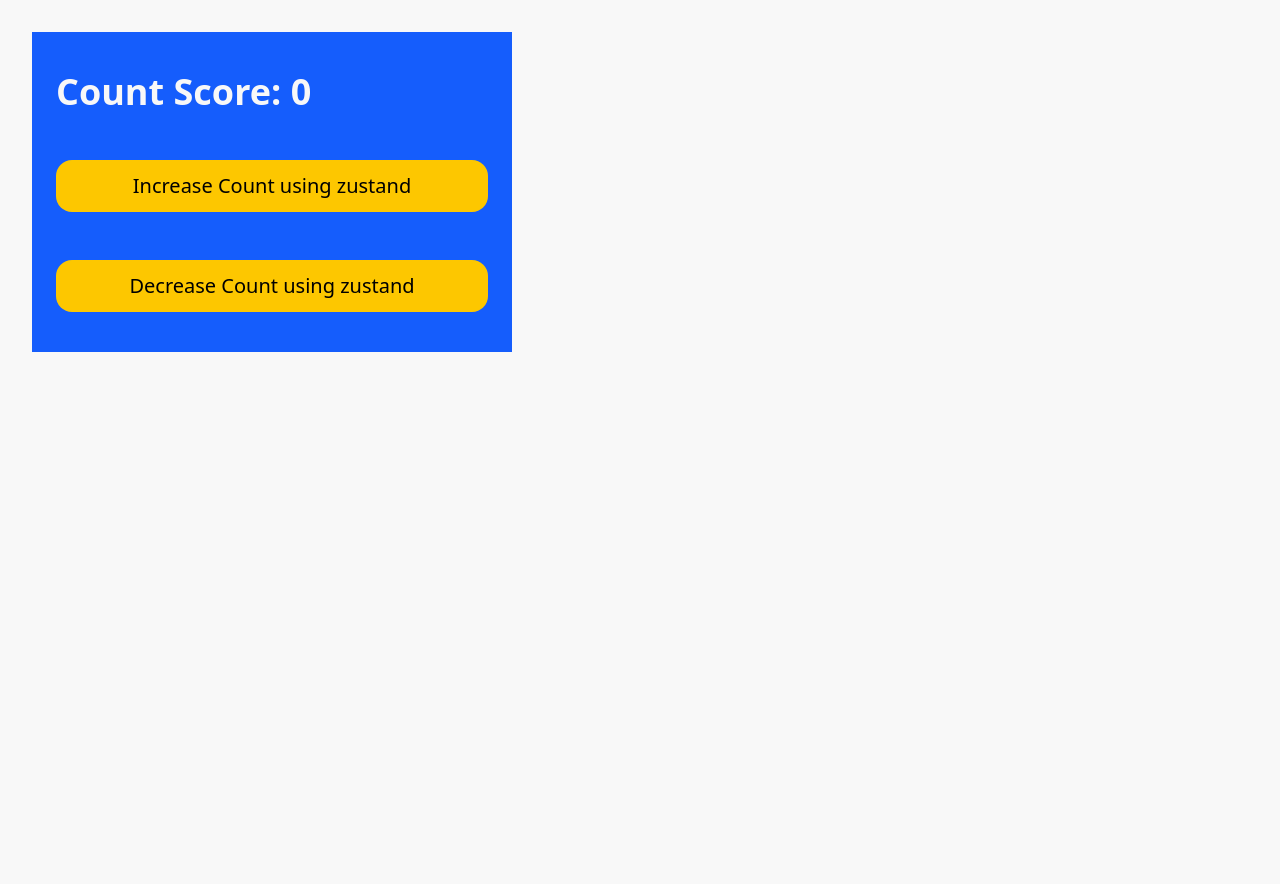
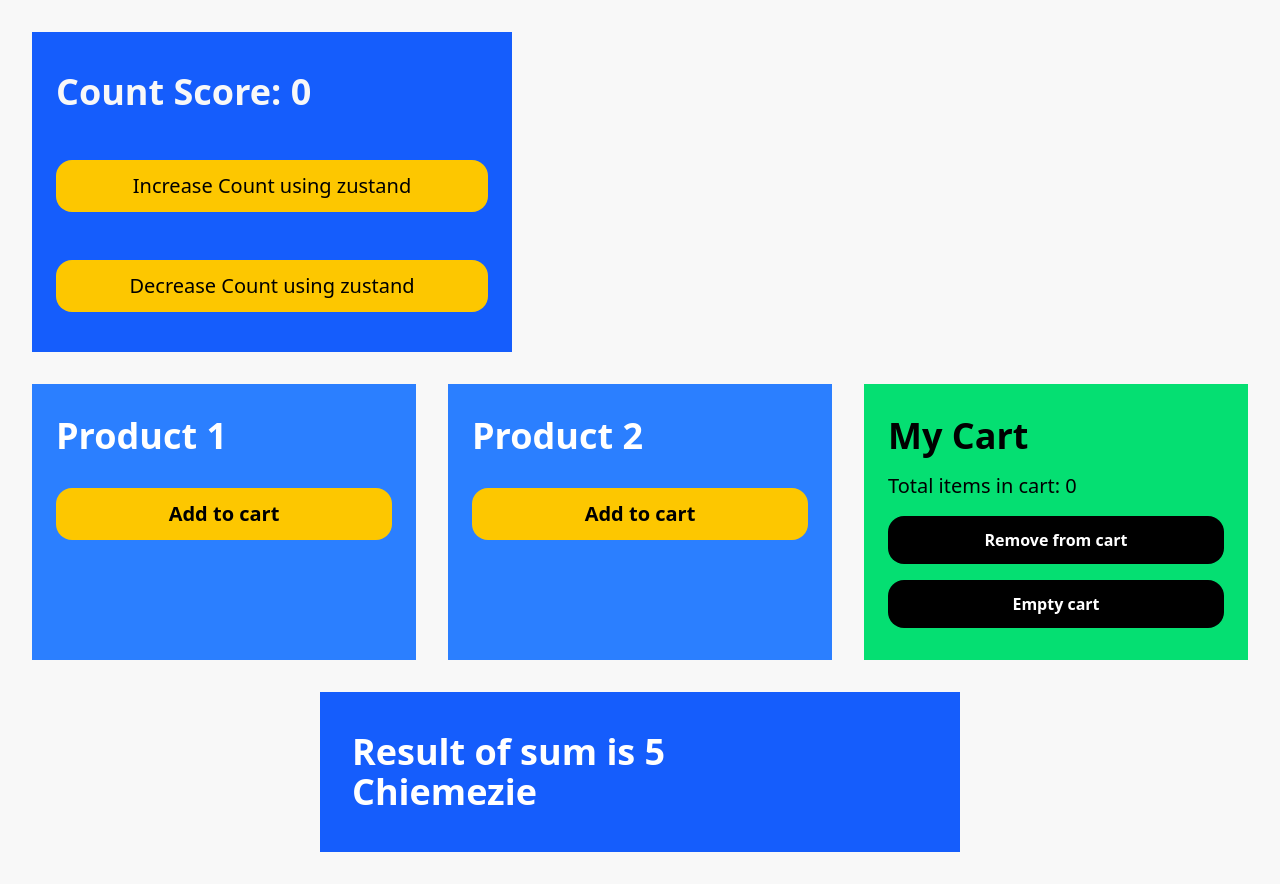
Before and after one commit to Chiemezie-Uchenwoke/react-test, a React (Vite) app: page / in a window 1280 px wide. Before the commit the page ends 800 px from the top, so only its background shows below. Built offline with nearby package versions, Linux system fonts and the light colour scheme.

Commit message:
Add new files and update useCartCount

```diff
--- a/src/App.jsx
+++ b/src/App.jsx
@@ -1,10 +1,16 @@
 import Card from "./components/Card/Card";
+// import Time from "./components/Time/Time";
+import ProductCart from "./components/ProductCart/ProductCart";
+import ShowSum from "./components/ShowSum/ShowSum";
 
 function App() {
 
   return (
     <>
       <Card />
+      {/* <Time /> */}
+      <ProductCart />
+      <ShowSum />
     </>
   )
 }
--- /dev/null
+++ b/src/components/ProductCart/ProductCart.jsx
@@ -0,0 +1,41 @@
+import useCartCount from "../../hooks/useCartCount";
+
+const ProductCart = () => {
+    const {itemsInCart, inc, dec, emptyCart} = useCartCount();
+    return (
+        <div className="flex flex-col md:flex-row gap-8 my-8">
+            <div className="product w-[calc(100%/3)]">
+                <h2 className="product-heading">Product 1</h2>
+
+                <button className="product-btn" onClick={inc}>
+                    Add to cart
+                </button>
+            </div>
+
+            <div className="product w-[calc(100%/3)]">
+                <h2 className="product-heading">Product 2</h2>
+
+                <button className="product-btn" onClick={inc}>
+                    Add to cart
+                </button>
+            </div>
+
+            <div className="bg-green-400 flex flex-col gap-4 py-8 px-4 lg:px-6 w-[calc(100%/3)]">
+                <h2 className="product-heading">My Cart</h2>
+
+                <p className="text-xl">
+                    Total items in cart: {itemsInCart}
+                </p>
+
+                <button className="bg-black text-white py-3 px-8 cursor-pointer font-bold rounded-2xl active:scale-95" onClick={dec}>
+                    Remove from cart
+                </button>
+                <button className="bg-black text-white py-3 px-8 cursor-pointer font-bold rounded-2xl active:scale-95" onClick={emptyCart}>
+                    Empty cart
+                </button>
+            </div>
+        </div>
+    )
+}
+
+export default ProductCart;
--- /dev/null
+++ b/src/components/ShowSum/ShowSum.jsx
@@ -0,0 +1,21 @@
+const ShowSum = () => {
+    const calcSum = (a, b) => {
+        return a + b;
+    }
+
+    const showName = () => {
+        return "Chiemezie";
+    }
+
+    return (
+        <div className="w-full max-w-[40rem] mx-auto bg-blue-600 text-white py-10 px-8 font-bold text-4xl">
+            <h2>Result of sum is {calcSum(2, 3)}</h2>
+
+            <p className="font-bold">
+                {showName()}
+            </p>
+        </div>
+    )
+}
+
+export default ShowSum;
--- /dev/null
+++ b/src/components/Time/Time.jsx
@@ -0,0 +1,30 @@
+import { useState, useEffect } from "react";
+
+export default function Time() {
+  const [time, setTime] = useState(new Date());
+
+  useEffect(() => {
+    const interval = setInterval(() => {
+      setTime(new Date());
+    }, 1000);
+    return () => clearInterval(interval);
+  }, []);
+
+  return (
+    <>
+        <p>{time.toLocaleTimeString()}</p>
+        <p>
+            {new Date().toLocaleString()}
+        </p>
+        <p>
+            {new Date().toLocaleDateString()}
+        </p>
+        <p>
+            {new Date().toLocaleTimeString()}
+        </p>
+        <p>
+            {new Date().toString()}
+        </p>
+    </>
+  );
+}
--- /dev/null
+++ b/src/hooks/useCartCount.js
@@ -0,0 +1,10 @@
+import { create } from "zustand";
+
+const useCartCount = create((set) => ({
+    itemsInCart: 0,
+    inc: () => set((state) => ({itemsInCart: state.itemsInCart + 1})),
+    dec: () => set((state) => ({itemsInCart: state.itemsInCart > 0 ? state.itemsInCart - 1 : 0})),
+    emptyCart: () => set(({itemsInCart: 0}))
+}));
+
+export default useCartCount;
--- a/src/index.css
+++ b/src/index.css
@@ -7,3 +7,15 @@
 body{
   @apply bg-white-shade p-8
 }
+
+.product{
+  @apply flex flex-col gap-8 bg-blue-500 text-white py-8 px-4 lg:px-6
+}
+
+.product-heading{
+  @apply capitalize font-bold text-4xl
+}
+
+.product-btn{
+  @apply py-3 px-8 bg-yellow-400 text-black font-semibold text-xl rounded-2xl cursor-pointer active:scale-95
+}
```
